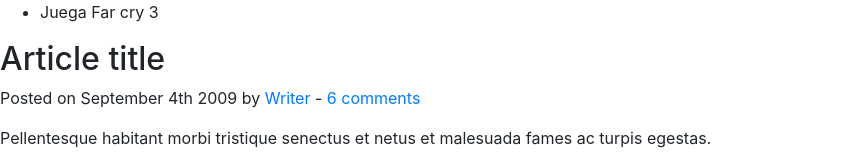
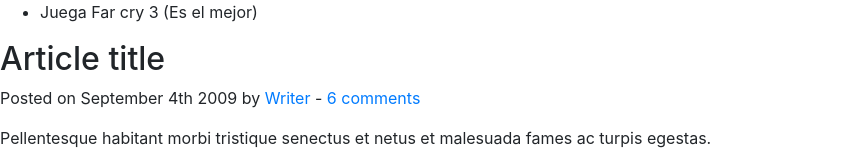
Before and after one commit to David-Vazquez47/demo_repo2, a plain HTML site: page index.html in a window 1280 px wide. Shown: the top 160 px of the page, without its empty margins (0-858 px from the left). Drawn offline with nearby package versions, Linux system fonts and the light colour scheme.

Commit message:
Se modifico index.html se reafirmo que es el mejor juego de far cry

```diff
--- a/index.html
+++ b/index.html
@@ -15,7 +15,7 @@
 	<header>
 		<nav>
 			<ul>
-				<li>Juega Far cry 3</li>
+				<li>Juega Far cry 3 (Es el mejor)</li>
 			</ul>
 		</nav>
 	</header>
```
